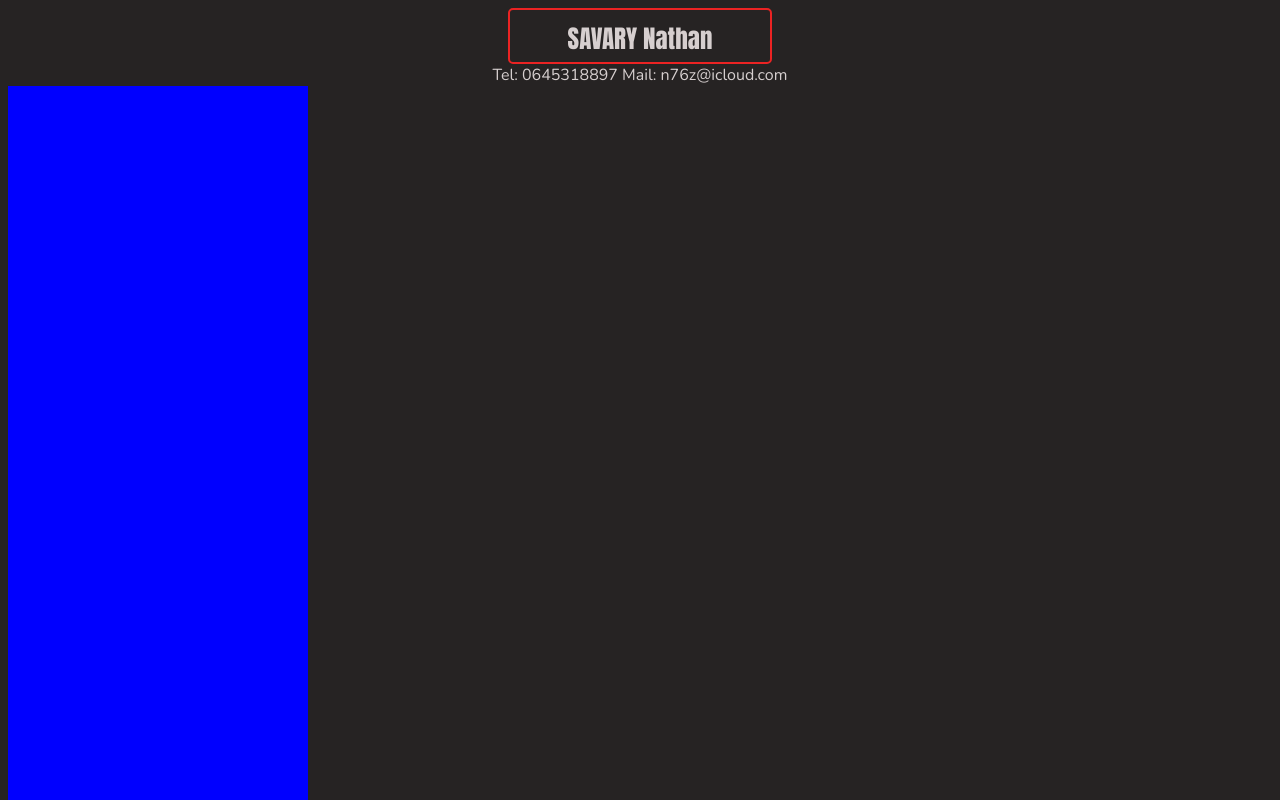
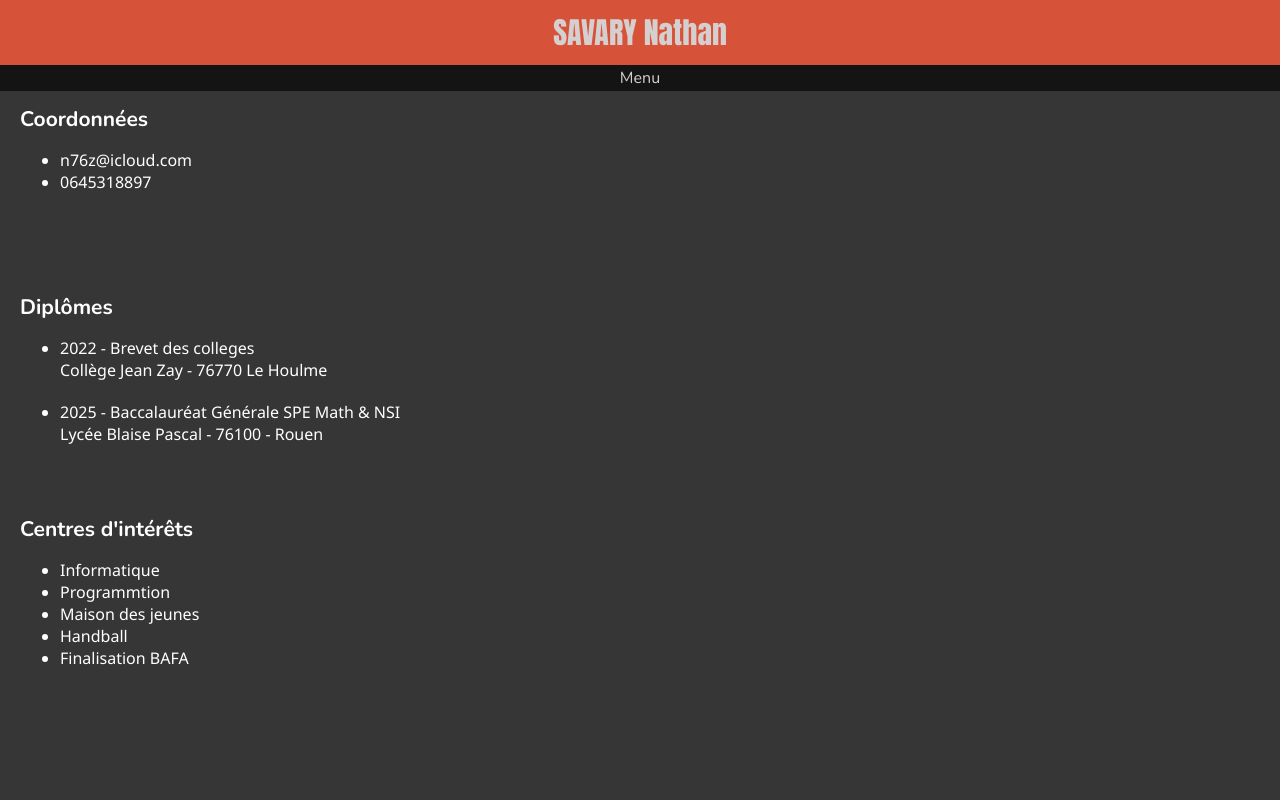
Before and after one commit to N76Z/Mon-CV, a plain HTML site: page cv-en-construction.html in a window 1280 px wide. Shown: the top 800 px of the page. Drawn offline with nearby package versions, Linux system fonts and the light colour scheme.

Commit message:
Changement globaux

```diff
--- a/cv-en-construction.html
+++ b/cv-en-construction.html
@@ -18,15 +18,65 @@
         </header>
 
         <nav>
-            Tel: 0645318897
-            <a href="mailto:n76z@icloud.com"> Mail: n76z@icloud.com
+            <a href="index.html"> Menu </a>
         </nav>
 
-        <div class="divers">
+        <main>
+
+            <div class="coordonnees">
+
+                <h1>Coordonnées</h1>
+
+                <ul>
+
+                    <li>n76z@icloud.com</li>
+                    <li>0645318897</li>
+
+
+                </ul>
+
+            </div>
+
+            <div class="diplomes">
+
+
+                <h1>Diplômes</h1>
+
+                <ul>
+
+                    <li>2022 - Brevet des colleges<br/>Collège Jean Zay - 76770 Le Houlme</li>
+                    <li>2025 - Baccalauréat Générale SPE Math & NSI<br/> Lycée Blaise Pascal - 76100 - Rouen</li>
+
+
+                </ul>
 
 
 
-        </div>
+            </div>
+
+            <div class="centre_interets">
+
+
+                <h1>Centres d'intérêts</h1>
+
+                <ul>
+
+                    <li>Informatique</li>
+                    <li>Programmtion</li>
+                    <li>Maison des jeunes</li>
+                    <li>Handball</li>
+                    <li>Finalisation BAFA</li>
+
+
+                </ul>
+
+
+
+            </div>
+
+
+
+        </main>
 
 
     </body>
--- a/styles.css
+++ b/styles.css
@@ -4,50 +4,95 @@ h1 {
 
 body {
 
-    background-color: rgb(38, 35, 35) ;
+    background-color: rgb(54, 54, 54) ;
+    margin: 0;
 }
 
 header {
     color: rgb(214, 207, 207);
-    background-color: rgb(38, 35, 35);
+    background-color: rgb(214, 82, 56);
 
     text-align: center;
-    font-size: 25px;
+    font-size: 30px;
     font-family: "Anton", sans-serif;
 
-    border: 2px solid rgb(235, 35, 35) ;
-    border-radius: 5px;
-    padding: 5px;
+
+    padding: 10px;
     padding-top : 10px;
-    margin-left: 20em;
-    margin-right: 20em;
+    margin-left: 0em;
+    margin-right: 0em;
 
 
 }
 
+
 nav, nav a {
+
     text-decoration: none;
+
     color: rgb(214, 207, 207);
+    background-color: rgb(20, 20, 20);
 
     font-family: "Nunito", sans-serif;
     text-align: center;
+    padding-top : 2px;
+    padding-bottom: 2px;
+    margin-right: 0px;
 
 
 }
 
-.divers {
-
-    display: flex;
-    background-color: blue;
-    width: 300px;
-    height: 60em;
-    flex-direction: column;
+main {
 
 
 }
 
+.coordonnees {
+
+    margin-left: 20px;
+
+
+}
+
+.diplomes {
+
+    margin-top: 100px;
+    margin-left: 20px;
+
+}
+
+.centre_interets {
+    margin-left: 20px;
+}
+
+h1 {
+
+    font-size: 21px;
+    font-family: "Nunito", sans-serif;
+    color: rgb(255, 255, 255);
+
+}
+
+
+
+.coordonnees, .coordonnees li {
+    color:rgb(255, 255, 255);
+    font-family:'Segoe UI', Tahoma, Geneva, Verdana, sans-serif;
+}
+
+.diplomes, .diplomes li {
+    color:rgb(255, 255, 255);
+    font-family:'Segoe UI', Tahoma, Geneva, Verdana, sans-serif;
+    padding-bottom: 20px;
+}
+
+.centre_interets, .centre_interets li {
+    color:rgb(255, 255, 255);
+    font-family:'Segoe UI', Tahoma, Geneva, Verdana, sans-serif;
+}
+
 nav a:hover {
-    text-decoration:underline;
+    text-decoration: underline;
 }
 
 .maintext {
```
